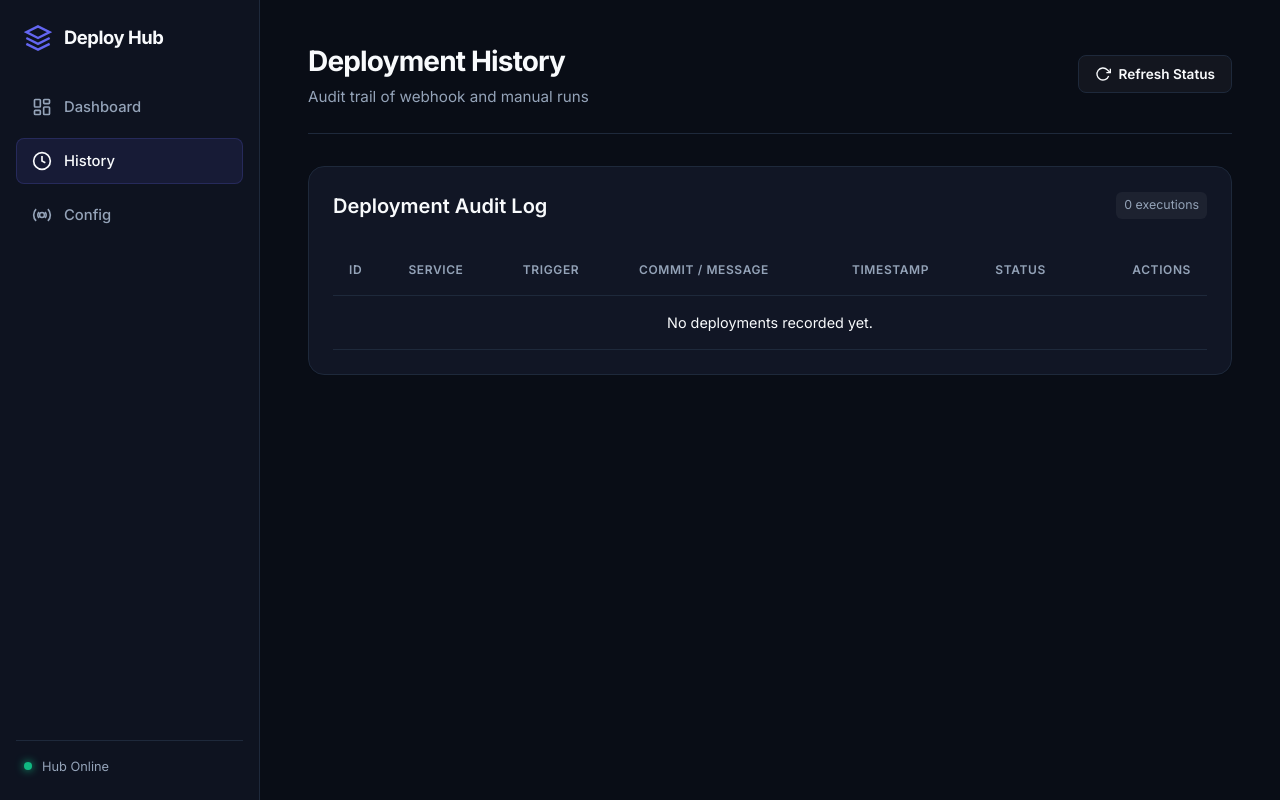
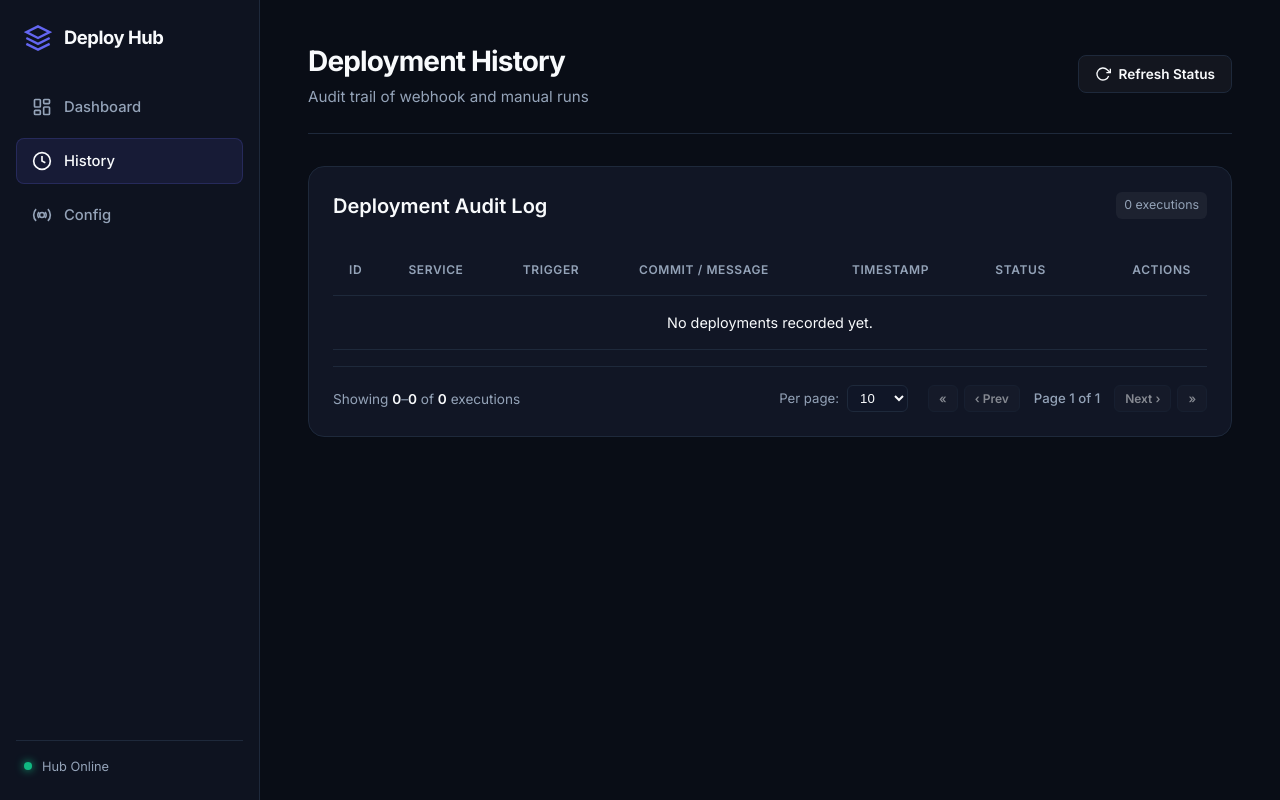
Before and after one commit to szycic/sc-deploy-hub, a FastAPI app: page /history in a window 1280 px wide. Run offline with FastAPI, Linux system fonts and the light colour scheme; data that the repository does not hold is empty.

Commit message:
feat: implement server-side pagination and metadata for deployment history

```diff
--- a/src/sc_deploy_hub/db.py
+++ b/src/sc_deploy_hub/db.py
@@ -14,7 +14,7 @@ import os
 import sqlite3
 from dotenv import load_dotenv
 from contextlib import closing
-from datetime import datetime
+from datetime import datetime, timedelta
 from typing import Dict, List, Optional
 
 load_dotenv()
@@ -133,7 +133,7 @@ def complete_deployment(deployment_id: int, status: str) -> None:
             )
 
 
-def get_deployments(limit: int = 50, offset: int = 0) -> List[Dict]:
+def get_deployments(limit: int = 10, offset: int = 0) -> List[Dict]:
     """Return a paginated list of deployment records, newest first.
 
     Log output is intentionally excluded from this query to keep list
@@ -175,3 +175,30 @@ def get_deployment(deployment_id: int) -> Optional[Dict]:
         cursor.execute("SELECT * FROM deployments WHERE id = ?", (deployment_id,))
         row = cursor.fetchone()
         return dict(row) if row else None
+
+
+def get_deployments_count() -> int:
+    """Return the total number of deployment records in the database.
+
+    Returns:
+        Integer total row count.
+    """
+    with closing(get_db_connection()) as conn:
+        cursor = conn.cursor()
+        cursor.execute("SELECT COUNT(*) FROM deployments")
+        row = cursor.fetchone()
+        return row[0] if row else 0
+
+
+def get_recent_deployments_count_24h() -> int:
+    """Return the number of deployments started in the last 24 hours.
+
+    Returns:
+        Integer count of recent deployments.
+    """
+    since = (datetime.now() - timedelta(hours=24)).isoformat()
+    with closing(get_db_connection()) as conn:
+        cursor = conn.cursor()
+        cursor.execute("SELECT COUNT(*) FROM deployments WHERE started_at >= ?", (since,))
+        row = cursor.fetchone()
+        return row[0] if row else 0
--- a/src/sc_deploy_hub/static/app.js
+++ b/src/sc_deploy_hub/static/app.js
@@ -2,6 +2,11 @@
 let currentTab = "dashboard";
 let servicesList = [];
 let deploymentHistory = [];
+let historyPage = 1;
+let historyPageSize = 10;
+let historyTotalExecutions = 0;
+let historyTotalPages = 1;
+let recent24hCount = 0;
 let logSource = null;
 let autoScroll = true;
 
@@ -142,6 +147,40 @@ function setupEventListeners() {
             showJournalLogs(activeJournalService);
         }
     });
+
+    // History Pagination Control
+    const btnFirst = document.getElementById("btn-page-first");
+    const btnPrev = document.getElementById("btn-page-prev");
+    const btnNext = document.getElementById("btn-page-next");
+    const btnLast = document.getElementById("btn-page-last");
+    const pageSizeSelect = document.getElementById("page-size-select");
+
+    if (btnFirst) {
+        btnFirst.addEventListener("click", () => {
+            if (historyPage > 1) fetchHistory(1);
+        });
+    }
+    if (btnPrev) {
+        btnPrev.addEventListener("click", () => {
+            if (historyPage > 1) fetchHistory(historyPage - 1);
+        });
+    }
+    if (btnNext) {
+        btnNext.addEventListener("click", () => {
+            if (historyPage < historyTotalPages) fetchHistory(historyPage + 1);
+        });
+    }
+    if (btnLast) {
+        btnLast.addEventListener("click", () => {
+            if (historyPage < historyTotalPages) fetchHistory(historyTotalPages);
+        });
+    }
+    if (pageSizeSelect) {
+        pageSizeSelect.addEventListener("change", (e) => {
+            historyPageSize = parseInt(e.target.value, 10) || 10;
+            fetchHistory(1);
+        });
+    }
 }
 
 // Helpers for Client Routing
@@ -207,12 +246,29 @@ async function pollServices() {
     }
 }
 
-async function fetchHistory() {
+async function fetchHistory(page = historyPage) {
+    historyPage = page;
     try {
-        const response = await fetch("/api/v1/deployments");
+        const response = await fetch(`/api/v1/deployments?page=${historyPage}&page_size=${historyPageSize}`);
         if (!response.ok) throw new Error("Offline");
-        deploymentHistory = await response.json();
+        const data = await response.json();
+
+        if (Array.isArray(data)) {
+            deploymentHistory = data;
+            historyTotalExecutions = data.length;
+            historyTotalPages = 1;
+            recent24hCount = data.length;
+        } else {
+            deploymentHistory = data.items || [];
+            historyTotalExecutions = data.total || 0;
+            historyPage = data.page || 1;
+            historyPageSize = data.page_size || 10;
+            historyTotalPages = data.total_pages || 1;
+            recent24hCount = data.recent_24h_count !== undefined ? data.recent_24h_count : 0;
+        }
+
         renderHistory();
+        renderPagination();
         updateMetrics();
     } catch (error) {
         console.error("Error fetching history:", error);
@@ -226,16 +282,49 @@ function updateMetrics() {
     const activeCount = servicesList.filter(s => s.status === "active").length;
     document.getElementById("metric-active-count").textContent = activeCount;
 
-    // Last 24 Hours Deploys
-    const now = new Date();
-    const past24h = new Date(now.getTime() - 24 * 60 * 60 * 1000);
-    const recentDeploysCount = deploymentHistory.filter(dep => {
-        const depTime = new Date(dep.started_at);
-        return depTime >= past24h;
-    }).length;
+    document.getElementById("metric-deploys-count").textContent = recent24hCount;
+    document.getElementById("history-count").textContent = `${historyTotalExecutions} executions`;
+}
 
-    document.getElementById("metric-deploys-count").textContent = recentDeploysCount;
-    document.getElementById("history-count").textContent = `${deploymentHistory.length} executions`;
+// Render History Pagination Controls
+function renderPagination() {
+    const paginationContainer = document.getElementById("history-pagination");
+    if (!paginationContainer) return;
+
+    const startSpan = document.getElementById("pagination-start");
+    const endSpan = document.getElementById("pagination-end");
+    const totalSpan = document.getElementById("pagination-total");
+    const indicatorSpan = document.getElementById("pagination-page-indicator");
+
+    const btnFirst = document.getElementById("btn-page-first");
+    const btnPrev = document.getElementById("btn-page-prev");
+    const btnNext = document.getElementById("btn-page-next");
+    const btnLast = document.getElementById("btn-page-last");
+
+    if (historyTotalExecutions === 0) {
+        if (startSpan) startSpan.textContent = "0";
+        if (endSpan) endSpan.textContent = "0";
+        if (totalSpan) totalSpan.textContent = "0";
+        if (indicatorSpan) indicatorSpan.textContent = "Page 1 of 1";
+        if (btnFirst) btnFirst.disabled = true;
+        if (btnPrev) btnPrev.disabled = true;
+        if (btnNext) btnNext.disabled = true;
+        if (btnLast) btnLast.disabled = true;
+        return;
+    }
+
+    const startIdx = (historyPage - 1) * historyPageSize + 1;
+    const endIdx = Math.min(historyPage * historyPageSize, historyTotalExecutions);
+
+    if (startSpan) startSpan.textContent = startIdx;
+    if (endSpan) endSpan.textContent = endIdx;
+    if (totalSpan) totalSpan.textContent = historyTotalExecutions;
+    if (indicatorSpan) indicatorSpan.textContent = `Page ${historyPage} of ${historyTotalPages}`;
+
+    if (btnFirst) btnFirst.disabled = historyPage <= 1;
+    if (btnPrev) btnPrev.disabled = historyPage <= 1;
+    if (btnNext) btnNext.disabled = historyPage >= historyTotalPages;
+    if (btnLast) btnLast.disabled = historyPage >= historyTotalPages;
 }
 
 // Render Services Grid
--- a/src/sc_deploy_hub/static/style.css
+++ b/src/sc_deploy_hub/static/style.css
@@ -596,6 +596,72 @@ body {
     text-align: center;
 }
 
+/* History Pagination Bar */
+.pagination-container {
+    display: flex;
+    justify-content: space-between;
+    align-items: center;
+    padding-top: 18px;
+    margin-top: 16px;
+    border-top: 1px solid var(--border-color);
+    flex-wrap: wrap;
+    gap: 16px;
+}
+
+.pagination-info {
+    font-size: 0.85rem;
+    color: var(--text-muted);
+}
+
+.pagination-info span {
+    color: var(--text-main);
+    font-weight: 600;
+}
+
+.pagination-controls {
+    display: flex;
+    align-items: center;
+    gap: 20px;
+    flex-wrap: wrap;
+}
+
+.page-size-selector {
+    display: flex;
+    align-items: center;
+    gap: 8px;
+    font-size: 0.825rem;
+    color: var(--text-muted);
+}
+
+.page-size-selector select {
+    background-color: rgba(15, 23, 42, 0.6);
+    border: 1px solid var(--border-color);
+    color: var(--text-main);
+    padding: 4px 8px;
+    border-radius: 6px;
+    font-size: 0.825rem;
+    outline: none;
+    cursor: pointer;
+    transition: var(--transition-smooth);
+}
+
+.page-size-selector select:hover {
+    border-color: var(--border-hover);
+}
+
+.pagination-buttons {
+    display: flex;
+    align-items: center;
+    gap: 6px;
+}
+
+.pagination-page-indicator {
+    font-size: 0.825rem;
+    color: var(--text-muted);
+    padding: 0 8px;
+    font-weight: 500;
+}
+
 /* Modal Windows & Log Overlay */
 .modal-overlay {
     position: fixed;
--- a/src/sc_deploy_hub/templates/index.html
+++ b/src/sc_deploy_hub/templates/index.html
@@ -248,6 +248,30 @@
                             </tbody>
                         </table>
                     </div>
+                    <!-- History Pagination Controls -->
+                    <div class="pagination-container" id="history-pagination">
+                        <div class="pagination-info">
+                            Showing <span id="pagination-start">0</span>–<span id="pagination-end">0</span> of <span id="pagination-total">0</span> executions
+                        </div>
+                        <div class="pagination-controls">
+                            <div class="page-size-selector">
+                                <label for="page-size-select">Per page:</label>
+                                <select id="page-size-select" class="select-input">
+                                    <option value="10" selected>10</option>
+                                    <option value="25">25</option>
+                                    <option value="50">50</option>
+                                    <option value="100">100</option>
+                                </select>
+                            </div>
+                            <div class="pagination-buttons">
+                                <button class="btn btn-secondary btn-small" id="btn-page-first" title="First Page">&laquo;</button>
+                                <button class="btn btn-secondary btn-small" id="btn-page-prev" title="Previous Page">&lsaquo; Prev</button>
+                                <span class="pagination-page-indicator" id="pagination-page-indicator">Page 1 of 1</span>
+                                <button class="btn btn-secondary btn-small" id="btn-page-next" title="Next Page">Next &rsaquo;</button>
+                                <button class="btn btn-secondary btn-small" id="btn-page-last" title="Last Page">&raquo;</button>
+                            </div>
+                        </div>
+                    </div>
                 </div>
             </section>
 
```
Also changed, not shown: src/sc_deploy_hub/api.py (+37 -5 lines).
